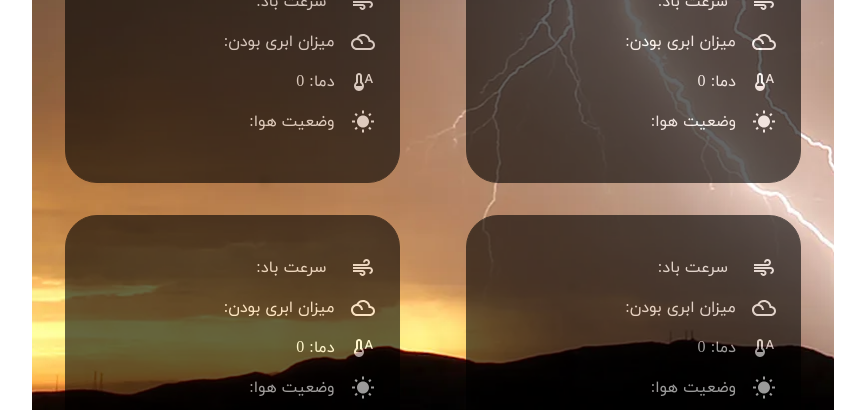
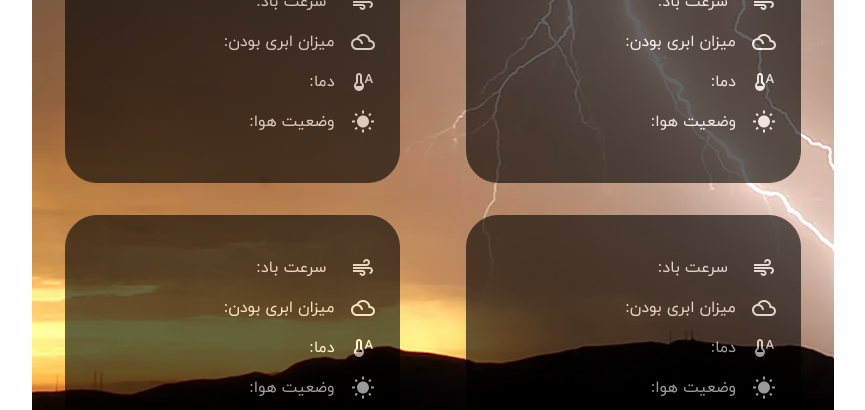
Before and after one commit to Fatemehlavasi/Weather-reactjs, a React (Create React App) app: page /weather/tehran in a window 1280 px wide. Shown: the part 468-878 px from the top of the page, without its empty margins (207-1072 px from the left). Built offline with nearby package versions, Linux system fonts and the light colour scheme; no server answers.

Commit message:
changes file

```diff
--- a/src/component/weatherFutureCard.js
+++ b/src/component/weatherFutureCard.js
@@ -23,7 +23,7 @@ const WeatherFutureCard = ({ cityWeatherFuture, index }) => {
             <Grid item mt={2} display={"flex"} color={"#fff"}>
                 <ThermostatAutoIcon />
                 <Typography variant={'body1'} pr={2} >
-                    دما: 0 {cityWeatherFuture?.[index]?.main?.temp}
+                    دما:  {cityWeatherFuture?.[index]?.main?.temp}
                 </Typography>
             </Grid>
             <Grid item mt={2} mb={3} display={"flex"} color={"#fff"} >
```
